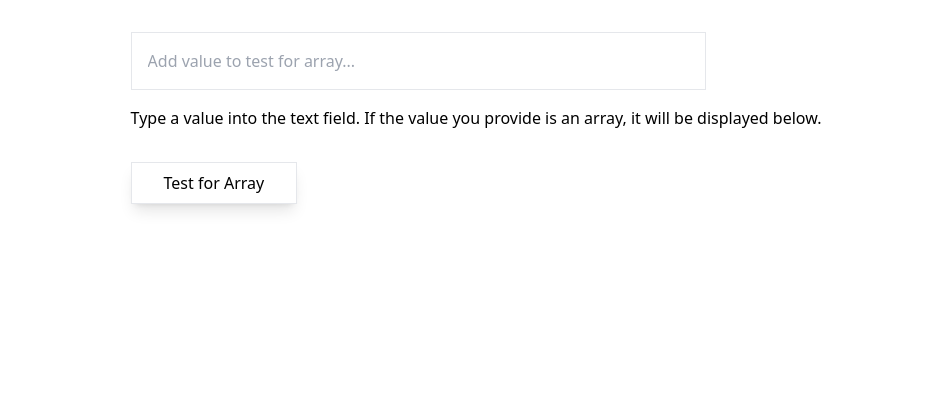
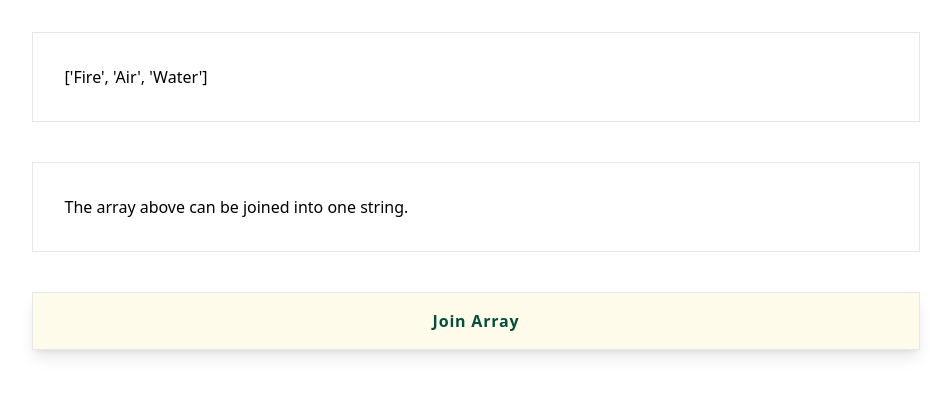
Before and after one commit to xiraynedev/fundamentals, a React app: page / in a window 1280 px wide. Shown: the top 396 px of the page, without its empty margins (164-1115 px from the left). Built offline with nearby package versions, Linux system fonts and the light colour scheme.

Commit message:
add Join component

```diff
--- /dev/null
+++ b/src/components/Array/Join/Join.tsx
@@ -0,0 +1,29 @@
+import {FC, useState} from 'react';
+
+export const Join: FC = () => {
+  const array = ['Fire', 'Air', 'Water'];
+  const [joinedArray, setJoinedArray] = useState('');
+
+  const handleClick = () => {
+    setJoinedArray(array.join(', '));
+  };
+
+  return (
+    <div className="flex flex-col w-10/12 gap-10 mt-8 mx-auto items-center h-80">
+      <div className="border p-8 w-10/12">
+        <p>['Fire', 'Air', 'Water']</p>
+      </div>
+      <div className="border p-8 w-10/12">
+        <p>The array above can be joined into one string.</p>
+      </div>
+      <button
+        className="border shadow-lg w-10/12 mx-auto p-4 bg-amber-50 tracking-wider font-bold text-emerald-900"
+        onClick={handleClick}
+      >Join Array
+      </button>
+      {
+        joinedArray && <p className='font-bold text-2xl text-purple-900 tracking-wider'>{joinedArray}</p>
+      }
+    </div>
+  );
+};
--- a/src/components/Container/Container.tsx
+++ b/src/components/Container/Container.tsx
@@ -1,8 +1,8 @@
 import {FC} from 'react';
-import {IsArray} from '../Array/IsArray/IsArray';
+import {Join} from '../Array/Join/Join';
 
 export const Container: FC = () => {
   return (
-    <IsArray />
+    <Join />
   );
 };
```
